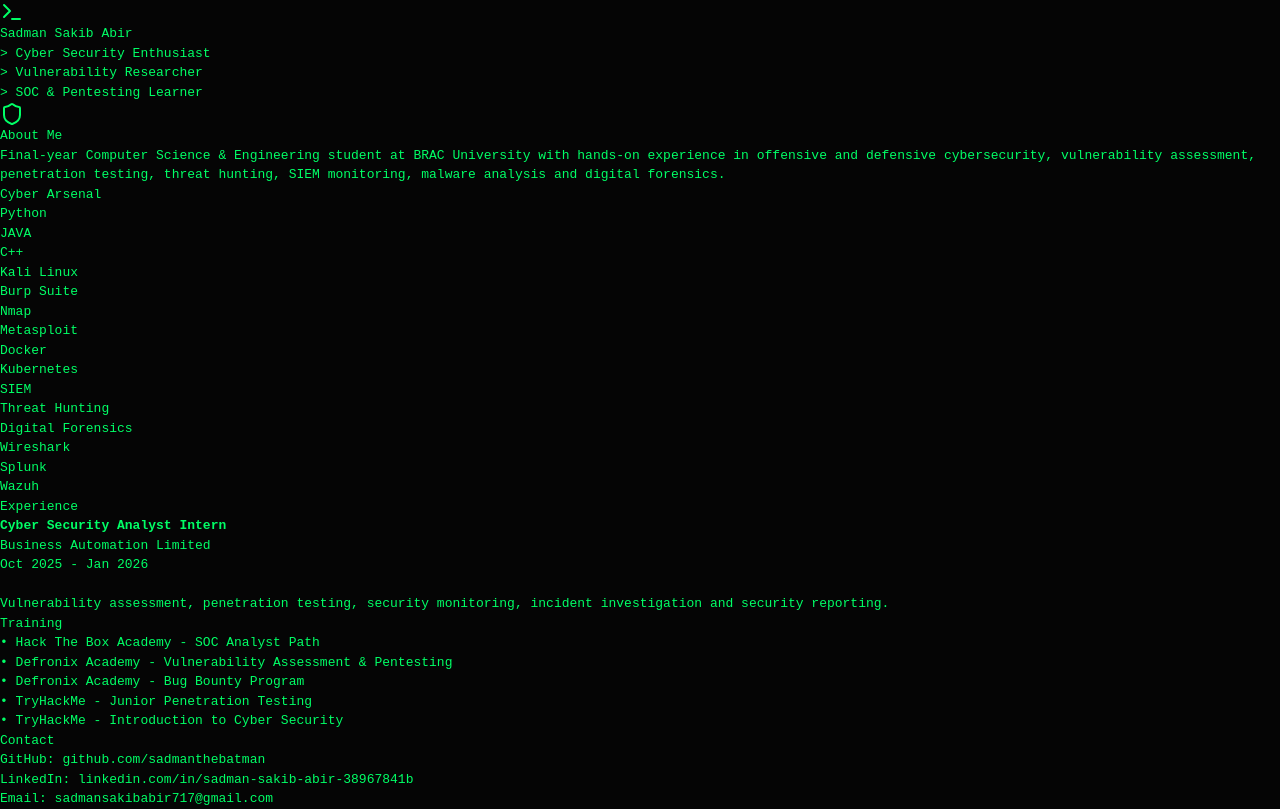
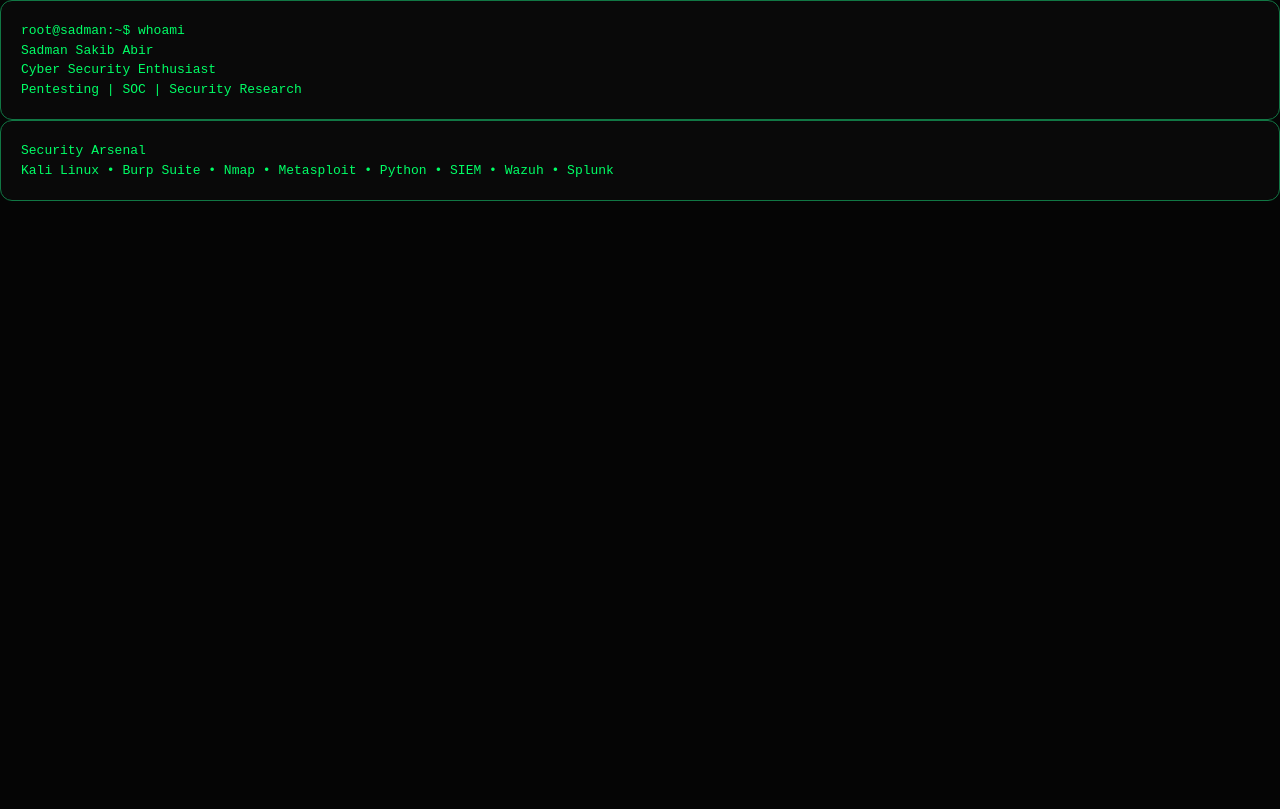
Before and after one commit to sadmanthebatman/My-Portfolio, a Next.js app: page / in a window 1280 px wide. Built offline with nearby package versions, Linux system fonts and the light colour scheme.

Commit message:
Update page.tsx

```diff
--- a/app/page.tsx
+++ b/app/page.tsx
@@ -1,83 +1,27 @@
-import { Shield, Terminal } from "lucide-react";
+'use client';
 
-
-const skills = [
-"Python","JAVA","C++","Kali Linux","Burp Suite","Nmap",
-"Metasploit","Docker","Kubernetes","SIEM","Threat Hunting",
-"Digital Forensics","Wireshark","Splunk","Wazuh"
-];
+import {useEffect,useState} from 'react';
 
 export default function Home(){
-return (
-<main className="min-h-screen p-8 md:p-16">
-
-<section className="mb-16">
-<div className="card">
-<Terminal/>
-<h1 className="text-4xl md:text-6xl font-bold mt-4">
-Sadman Sakib Abir
-</h1>
-<p className="mt-4 text-xl">
-&gt; Cyber Security Enthusiast
-<br/>
-&gt; Vulnerability Researcher
-<br/>
-&gt; SOC & Pentesting Learner
+const [t,setT]=useState('');
+useEffect(()=>{
+const x='root@sadman:~$ whoami';
+let i=0;
+const id=setInterval(()=>{setT(x.slice(0,i++));},80);
+return()=>clearInterval(id);
+},[]);
+return <main className="p-10">
+<div className="terminal">
+<h1 className="text-5xl">{t}</h1>
+<p className="mt-5">
+Sadman Sakib Abir<br/>
+Cyber Security Enthusiast<br/>
+Pentesting | SOC | Security Research
 </p>
 </div>
-</section>
-
-<section className="mb-16">
-<h2 className="text-3xl mb-6"><Shield/> About Me</h2>
-<div className="card">
-Final-year Computer Science & Engineering student at BRAC University with
-hands-on experience in offensive and defensive cybersecurity, vulnerability
-assessment, penetration testing, threat hunting, SIEM monitoring, malware
-analysis and digital forensics.
+<div className="terminal mt-8">
+<h2 className="text-3xl">Security Arsenal</h2>
+<p>Kali Linux • Burp Suite • Nmap • Metasploit • Python • SIEM • Wazuh • Splunk</p>
 </div>
-</section>
-
-<section className="mb-16">
-<h2 className="text-3xl mb-6">Cyber Arsenal</h2>
-<div className="grid md:grid-cols-3 gap-4">
-{skills.map(s=><div className="card" key={s}>{s}</div>)}
-</div>
-</section>
-
-<section className="mb-16">
-<h2 className="text-3xl mb-6">Experience</h2>
-<div className="card">
-<b>Cyber Security Analyst Intern</b>
-<br/>
-Business Automation Limited
-<br/>
-Oct 2025 - Jan 2026
-<br/><br/>
-Vulnerability assessment, penetration testing, security monitoring,
-incident investigation and security reporting.
-</div>
-</section>
-
-<section className="mb-16">
-<h2 className="text-3xl mb-6">Training</h2>
-<div className="card">
-• Hack The Box Academy - SOC Analyst Path<br/>
-• Defronix Academy - Vulnerability Assessment & Pentesting<br/>
-• Defronix Academy - Bug Bounty Program<br/>
-• TryHackMe - Junior Penetration Testing<br/>
-• TryHackMe - Introduction to Cyber Security
-</div>
-</section>
-
-<section>
-<h2 className="text-3xl mb-6">Contact</h2>
-<div className="card">
-GitHub: github.com/sadmanthebatman<br/>
-LinkedIn: linkedin.com/in/sadman-sakib-abir-38967841b<br/>
-Email: sadmansakibabir717@gmail.com
-</div>
-</section>
-
 </main>
-)
 }
```
